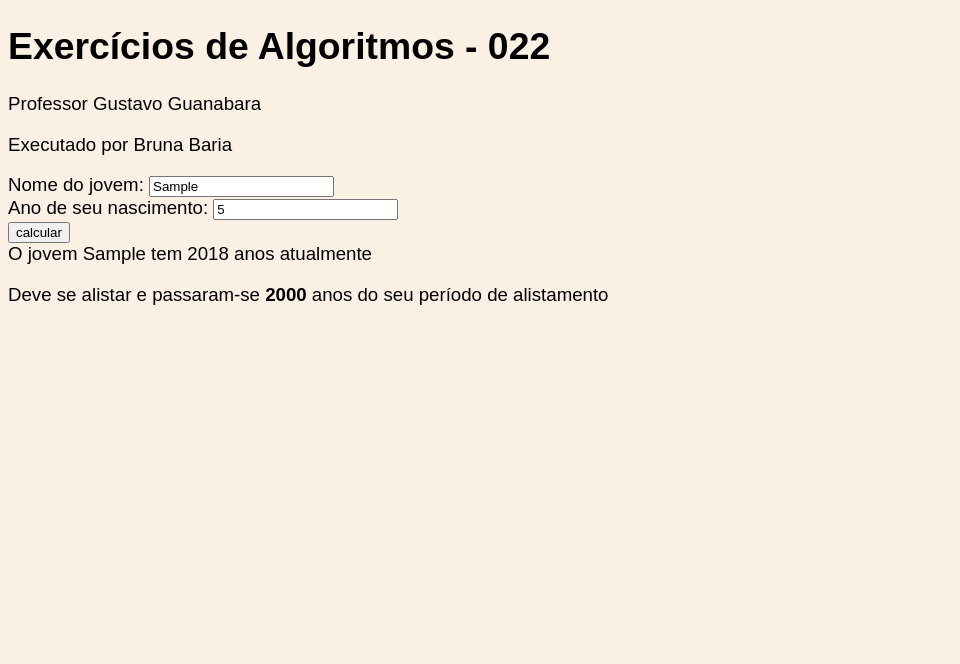
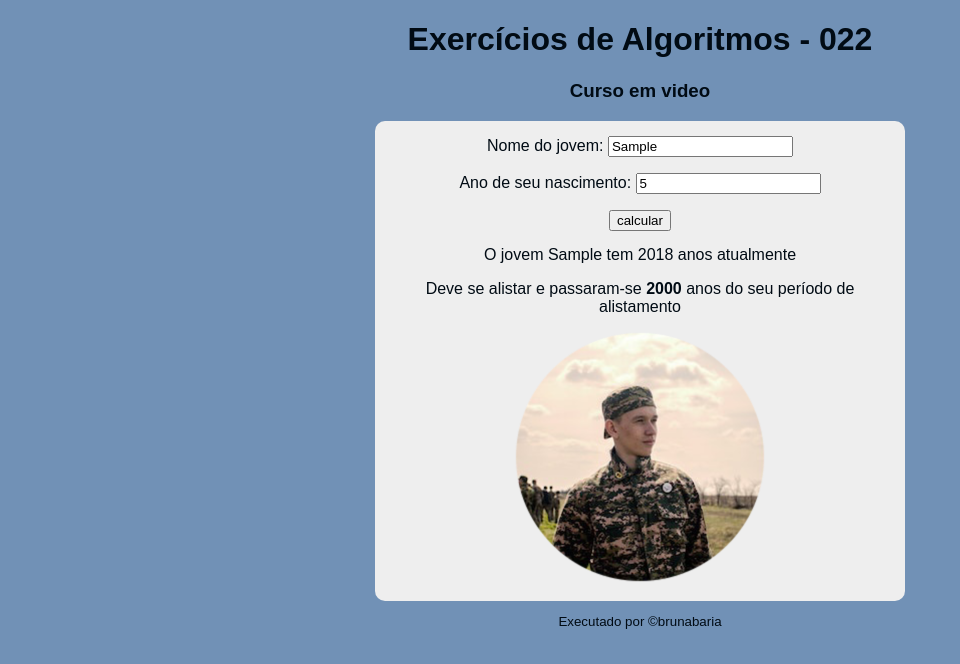
Before and after one commit to BrunaBaria/JavaScript, a plain HTML site: page Curso JavaScript/Exercícios Algorítmos/Ex.022/ex.022.al.html in a window 1280 px wide. Both pictures are taken after typing "Sample", "5" into the empty fields and a click on the button "calcular". Shown: the whole page, without its empty margins (0-960 px from the left). Drawn offline with Linux system fonts and the light colour scheme.

Commit message:
commit ex.22 algorítmos
Ajustes no exercício 22

```diff
--- /dev/null
+++ b/Curso JavaScript/Exercícios Algorítmos/Ex.022/estilo.ex.022.css
@@ -0,0 +1,27 @@
+body{background-color: rgb(113, 145, 182);
+    font: normal 12pt arial;
+    color: rgb(1, 11, 20);
+}
+h1{
+    font:normal 14pt;
+    text-align: center;
+}
+h3{
+    text-align: center;
+}
+footer{
+    font-style: italic;
+    font: normal 10pt arial;
+    text-align: center;
+}
+section{
+    background-color: rgb(238, 238, 238);
+    border-radius: 10px;
+    padding: 15px;
+    width:500px;
+    margin: auto;
+    text-align: center;
+}
+div{
+    margin-top: 15px;
+}
--- a/Curso JavaScript/Exercícios Algorítmos/Ex.022/ex.022.al.html
+++ b/Curso JavaScript/Exercícios Algorítmos/Ex.022/ex.022.al.html
@@ -6,41 +6,28 @@
     <meta name="viewport" content="width=device-width, initial-scale=1.0">
     <meta http-equiv="X-UA-Compatible" content="ie=edge">
     <title>Algorítimos</title>
-<style>
-    body{background-color: rgb(250, 240, 228);
-        font: normal 14pt arial;
-    }
-    h1{font:bolder 16pt}
-</style>
+    <link rel="stylesheet" href="estilo.ex.022.css">
 </head>
+
 <body>
-<h1>
-    Exercícios de Algoritmos - 022
-</h1>
-    <p>Professor Gustavo Guanabara</p>
-    <p>Executado por Bruna Baria</p>
+    <header>
+        <h1>Exercícios de Algoritmos - 022</h1>
+            <h3>Curso em video</h3>
+    </header>
+    <section>
     <!--Escreva um programa que leia o ano de nascimento de um rapaz e mostre a sua situação em relação ao alistamento militar. Se estiver antes dos 18 anos, mostre em quantos anos faltam para o alistamento; Se já estiver depois dos 18 anos, mostre quantos anos já se passaram do alistamento.-->
-    Nome do jovem: <input type="text" id="nome"></br>
-    Ano de seu nascimento: <input type="number" name="txtnasc" id="txtnasc"></br>
-    <input type="button" value="calcular" onclick="calcular()">
+        Nome do jovem:
+        <input type="text" id="nome"></br>
+        <p></p>
+        Ano de seu nascimento:
+        <input type="number" name="txtnasc" id="txtnasc"></br>
+        <p></p>
+         <input type="button" value="calcular" onclick="calcular()">
     <div id="res"></div>
+</section>
 </body>
-<script>
-    function calcular(){
-        var nome=document.querySelector('input#nome').value
-        var txtnasc=document.querySelector('input#txtnasc')
-        var nasc=Number(txtnasc.value)
-        var res=document.querySelector('div#res')
-        var agora = new Date()
-        var ano = agora.getFullYear()
-        var idade_hoje = ano-nasc
-        var diferença= Math.abs(18-idade_hoje)
-        res.innerHTML=`O jovem ${nome} tem ${idade_hoje} anos atualmente`
-        if(idade_hoje < 18){
-            res.innerHTML +=`<p>E faltam <strong>${diferença} anos </strong> para seu alistamento</p>`
-        }else {
-            res.innerHTML += `<p>Deve se alistar e passaram-se <strong>${diferença}</strong> anos do seu período de alistamento</p>`
-        }
-    }
-</script>
+<footer>
+    <p>Executado por &copy;brunabaria</p>
+</footer>
+<script src="script.js"></script>
 </html>
--- /dev/null
+++ b/Curso JavaScript/Exercícios Algorítmos/Ex.022/script.js
@@ -0,0 +1,22 @@
+function calcular(){
+    var nome=document.querySelector('input#nome').value
+    var txtnasc=document.querySelector('input#txtnasc')
+    var nasc=Number(txtnasc.value)
+    var res=document.querySelector('div#res')
+    var agora = new Date()
+    var ano = agora.getFullYear()
+    var idade_hoje = ano-nasc
+    var diferença= Math.abs(18-idade_hoje)
+    var img = document.createElement('img')
+    img.setAttribute('id','foto')
+
+    res.innerHTML=`O jovem ${nome} tem ${idade_hoje} anos atualmente`
+        if(idade_hoje < 18){
+            res.innerHTML +=`<p>E faltam <strong>${diferença} anos </strong> para seu alistamento</p>`
+            img.setAttribute('src','fotoadulto.png')
+        }else {
+            res.innerHTML += `<p>Deve se alistar e passaram-se <strong>${diferença}</strong> anos do seu período de alistamento</p>`
+            img.setAttribute('src','fotomilitar.png')
+        }
+        res.appendChild(img)
+}
```
Also changed, not shown: Curso JavaScript/Exercícios Algorítmos/Ex.004/ex.004.DOM.html (+1 -1 lines), Curso JavaScript/Exercícios Algorítmos/Ex.022/fotoadulto.png (added), Curso JavaScript/Exercícios Algorítmos/Ex.022/fotomilitar.png (added).
